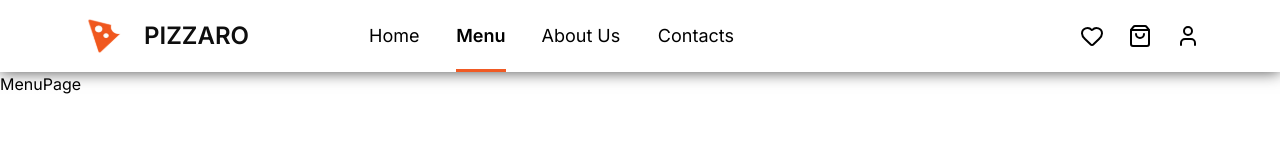
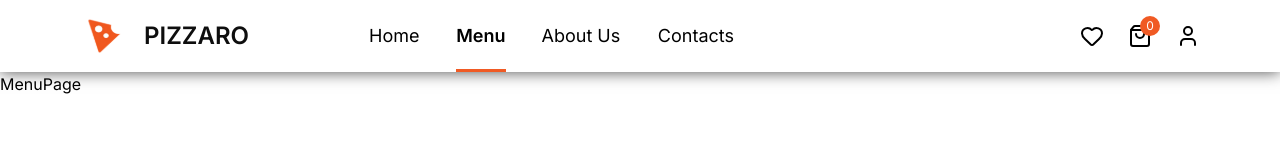
Before and after one commit to Alex-20031003/PIZZARO, a React (Vite) app: page /menu/drink in a window 1280 px wide. Shown: the top 160 px of the page. Built offline with nearby package versions, Linux system fonts and the light colour scheme.

Commit message:
feat: add logic for count in cart for header

```diff
--- a/src/widgets/header/IconItems.tsx
+++ b/src/widgets/header/IconItems.tsx
@@ -2,22 +2,31 @@ import { Heart, ShoppingBag, User, Menu } from 'lucide-react'
 import { useCartStore } from '@/features/cart/model/useCartStore'
 
 
-type IconsProps= {
+type IconsProps = {
   onOpenCart: () => void
   onOpenFavorite: () => void
   onOpenUser: () => void
   onOpenNavigation: () => void
 }
 
-export default function IconItems({onOpenCart, onOpenFavorite, onOpenUser, onOpenNavigation}: IconsProps) {
+export default function IconItems({ onOpenCart, onOpenFavorite, onOpenUser, onOpenNavigation }: IconsProps) {
   const totalCountCart = useCartStore((state) => state.getTotalCartCount())
 
   return (
     <div className='flex flex-row items-center justify-end gap-6'>
       <Heart onClick={onOpenFavorite} size={24} className='cursor-pointer hidden sm:block' />
-      <ShoppingBag onClick={onOpenCart} size={24} className='relative cursor-pointer hidden sm:block before:content-[""] before:absolute before:top-0 before:right-0 before:w-4 before:h-4 before:bg-(--primary) before:rounded-full before:flex before:items-center before:justify-center before:text-white before:text-xs before:font-bold'>
-        { totalCountCart }
-      </ShoppingBag>
+      <button
+        onClick={onOpenCart}
+        className='relative cursor-pointer hidden sm:block'
+      >
+        <ShoppingBag size={24} />
+
+        {totalCountCart >= 0 && (
+          <span className='absolute -top-2 -right-2 flex h-5 w-5 items-center justify-center rounded-full bg-(--primary) text-xs text-white'>
+            { totalCountCart > 5 ? '5+' : totalCountCart }
+          </span>
+        )}
+      </button>
       <User onClick={onOpenUser} size={24} className='cursor-pointer hidden sm:block' />
       <Menu size={24} onClick={onOpenNavigation} className='sm:hidden' />
     </div>
```
